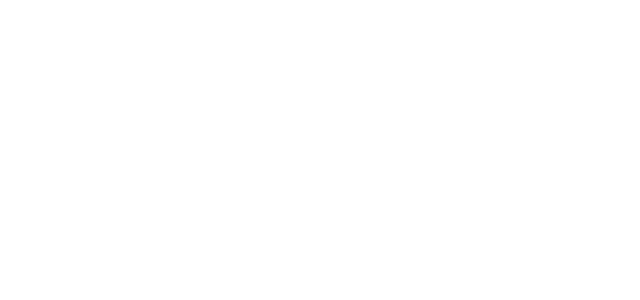
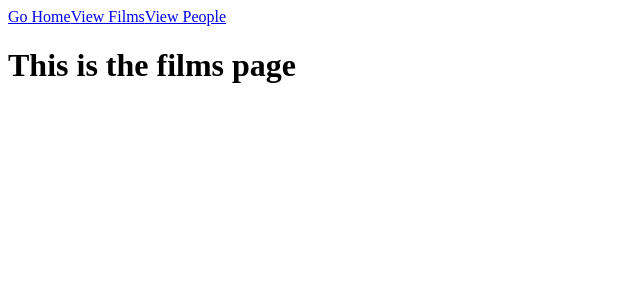
Before and after one commit to heathertill/routing-in-react, a React (Create React App) app: page /films in a window 1280 px wide. Shown: the top 300 px of the page, without its empty margins (0-640 px from the left). Built offline with nearby package versions, Linux system fonts and the light colour scheme.

Commit message:
getting the basic router and components set up

```diff
--- a/src/components/App.jsx
+++ b/src/components/App.jsx
@@ -1,16 +1,20 @@
 import React, { Component, Fragment } from 'react';
 import { BrowserRouter as Router, Link, Switch, Route } from 'react-router-dom';
+import Films from './Films';
+import Home from './Home';
 
 class App extends Component {
    render() {
       return (
          <Router>
             <Fragment>
-               <Link />
-               <Link />
+               <Link to="/">Go Home</Link>
+               <Link to="/films">View Films</Link>
+               <Link to="/People">View People</Link>
                <Switch>
-                  <Route />
-                  <Route />
+                  {/* <Route exact path="/Home" component={Home} /> */}
+                  <Route exact path="/films" component={Films} />
+                  <Route path="" />
                </Switch>
             </Fragment>
          </Router>
--- /dev/null
+++ b/src/components/Films.jsx
@@ -0,0 +1,10 @@
+import React, { Component } from 'react';
+
+class Films extends Component {
+
+   render() {
+      return <h1>This is the films page</h1>;
+   }
+}
+
+export default Films;
--- /dev/null
+++ b/src/components/Home.jsx
@@ -0,0 +1,9 @@
+import React, { Component } from 'react';
+
+class Home extends Component {
+   render() {
+      return <h1>This is the home page</h1>;
+   }
+}
+
+export default Home;
```
Also changed, not shown: src/components/People.jsx (added, +12 -0 lines).
